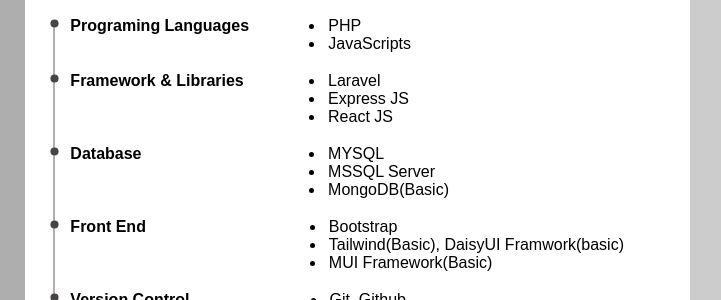
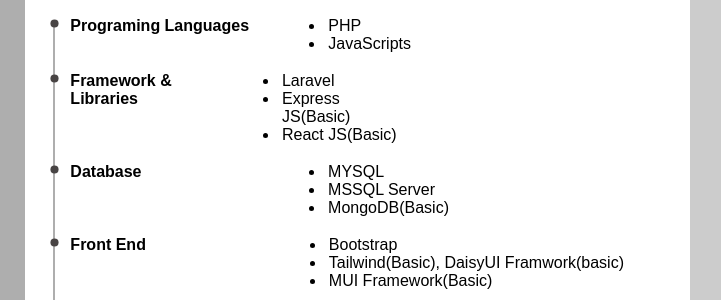
Before and after one commit to sonjoyb7u/sonjoy-barua, a plain HTML site: page index.html in a window 1280 px wide. Shown: the part 404-704 px from the top of the page, 422-1143 px from the left. Drawn offline with nearby package versions, Linux system fonts and the light colour scheme.

Commit message:
second commit

```diff
--- a/index.html
+++ b/index.html
@@ -114,10 +114,10 @@
                       Laravel
                     </ol>
                     <ol>
-                      Express JS
+                      Express JS(Basic)
                     </ol>
                     <ol>
-                      React JS
+                      React JS(Basic)
                     </ol>
                   </ul>
                 </div>
```
